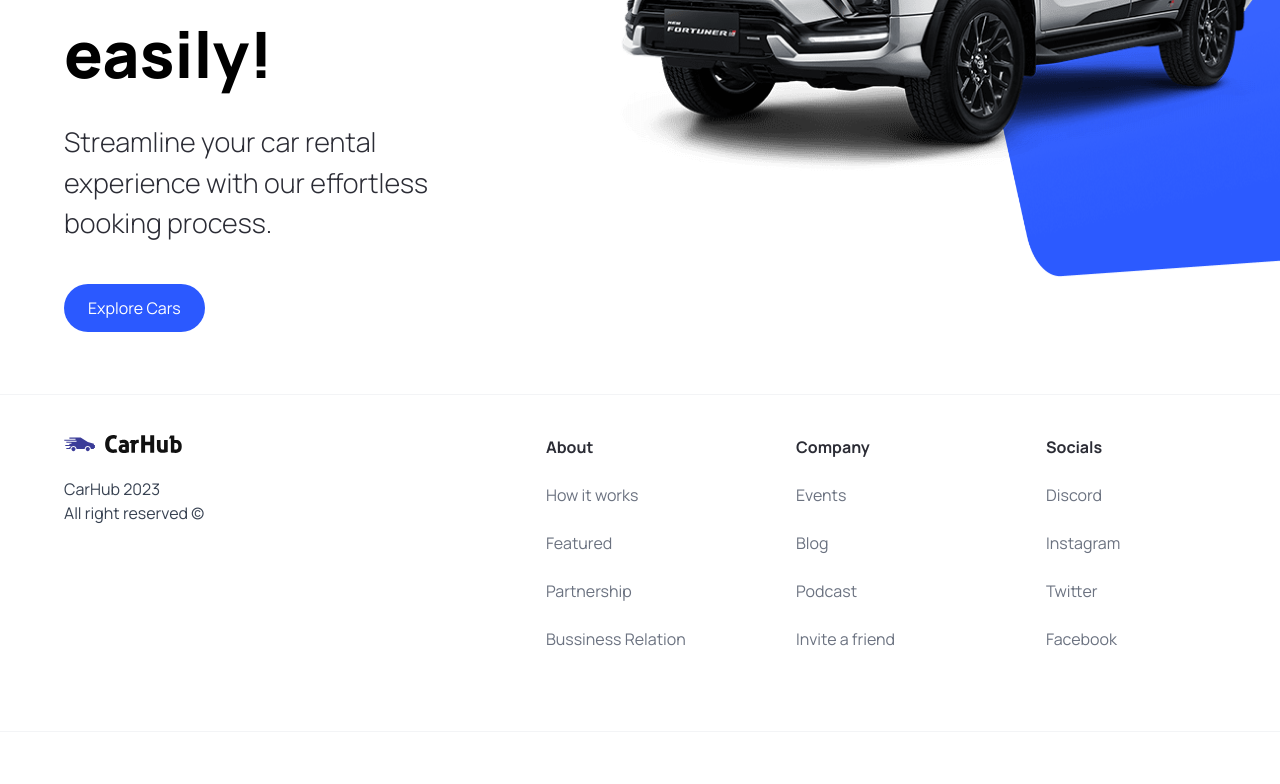
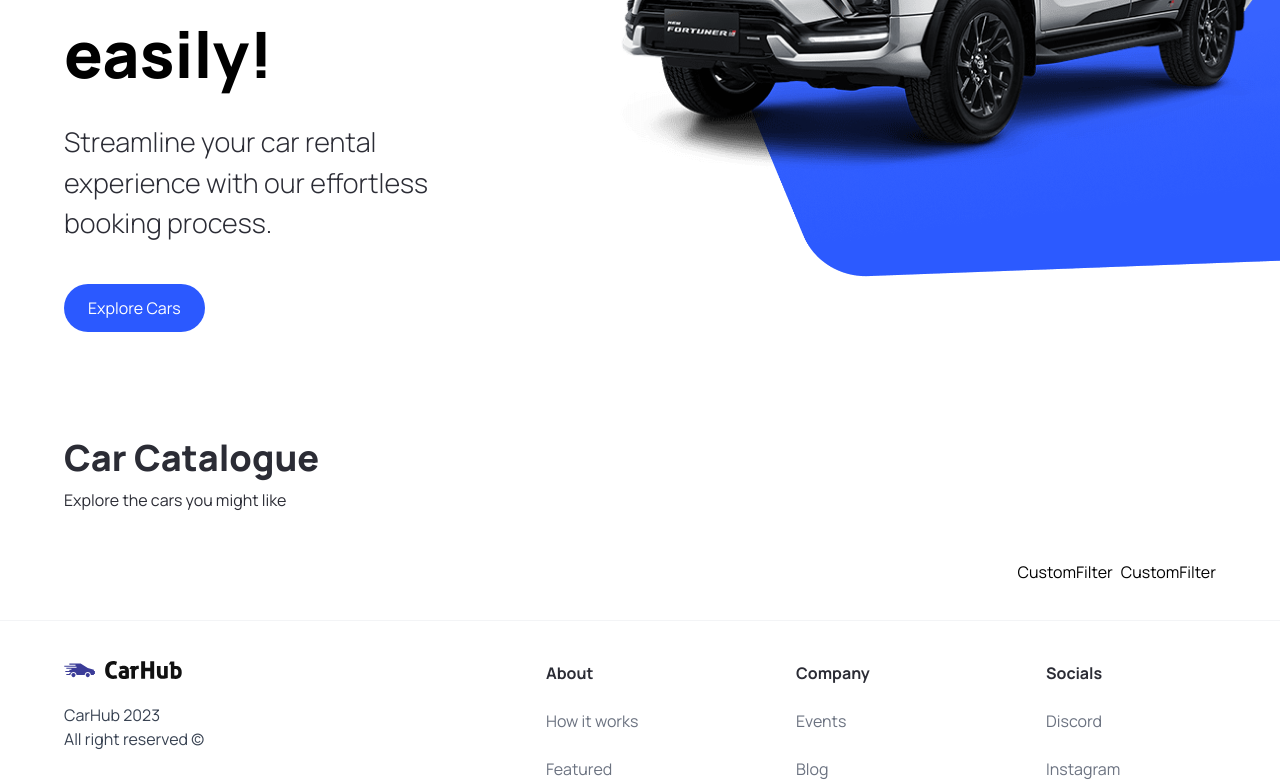
Before and after one commit to adevreactjs/car-showcase, a Next.js app: page / in a window 1280 px wide. Shown: the part 426-1210 px from the top of the page. Built offline with nearby package versions, Linux system fonts and the light colour scheme.

Commit message:
add three components

```diff
--- a/app/page.tsx
+++ b/app/page.tsx
@@ -1,10 +1,25 @@
 import Image from 'next/image'
 import {Hero} from "@/components";
+import SearchBar from "@/components/SearchBar";
+import CustomFilter from "@/components/CustomFilter";
 
 export default function Home() {
-  return (
-    <main className="overflow-hidden">
-      <Hero/>
-    </main>
-  )
+    return (
+        <main className="overflow-hidden">
+            <Hero/>
+            <div className='mt-12 padding-x padding-y max-width' id='discover'>
+                <div className='home__text-container'>
+                    <h1 className='text-4xl font-extrabold'>Car Catalogue</h1>
+                    <p>Explore the cars you might like</p>
+                </div>
+                <div className='home__filters'>
+                    <SearchBar/>
+                    <div className='home__filter-container'>
+                        <CustomFilter title='fuel'/>
+                        <CustomFilter title='year'/>
+                    </div>
+                </div>
+            </div>
+        </main>
+    )
 }
--- /dev/null
+++ b/components/CustomFilter.tsx
@@ -0,0 +1,11 @@
+import React from 'react';
+
+const CustomFilter = () => {
+    return (
+        <div>
+            CustomFilter
+        </div>
+    );
+};
+
+export default CustomFilter;
--- a/components/Hero.tsx
+++ b/components/Hero.tsx
@@ -22,8 +22,8 @@
             <div className='hero__image-container'>
                 <div className='hero__image'>
                     <Image src={`/hero.png`} alt='car' fill={true} className='object-contain'/>
-                    <div className='hero__image-overlay'></div>
                 </div>
+                <div className='hero__image-overlay'></div>
             </div>
         </div>
     );
--- /dev/null
+++ b/components/SearchBar.tsx
@@ -0,0 +1,22 @@
+'use client'
+import SearchManufacturer from "@/components/SearchManufacturer";
+import {useState} from "react";
+
+const SearchBar = () => {
+    const [manufacturer, setManufacturer] = useState('')
+    const handleSearch = () => {
+
+    }
+
+    return (
+        <form className='searchbar' onSubmit={handleSearch}>
+            <div className='searchbar__item'>
+                <SearchManufacturer manufacturer={manufacturer}
+                                    setManufacturer={setManufacturer}
+                />
+            </div>
+        </form>
+    );
+};
+
+export default SearchBar;
--- /dev/null
+++ b/components/SearchManufacturer.tsx
@@ -0,0 +1,12 @@
+import React from 'react';
+import {SearchManufacturerProps} from "@/types";
+
+const SearchManufacturer = ({manufacturer, setManufacturer}:SearchManufacturerProps) => {
+    return (
+        <div>
+
+        </div>
+    );
+};
+
+export default SearchManufacturer;
--- a/package.json
+++ b/package.json
@@ -9,6 +9,7 @@
     "lint": "next lint"
   },
   "dependencies": {
+    "@headlessui/react": "^1.7.16",
     "@types/node": "20.5.0",
     "@types/react": "18.2.20",
     "@types/react-dom": "18.2.7",
--- a/types/index.ts
+++ b/types/index.ts
@@ -6,3 +6,8 @@
     handleClick?: MouseEventHandler<HTMLButtonElement>;
     btnType?: 'button' | 'submit';
 }
+
+export interface SearchManufacturerProps {
+    manufacturer: string;
+    setManufacturer: (manufacturer: string) => void;
+}
```
Also changed, not shown: 1 other file (tests, documents, lock files or other folders).
